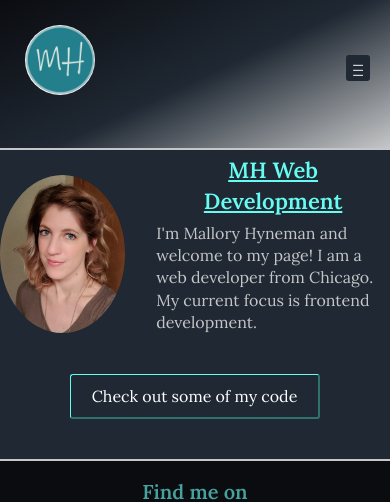
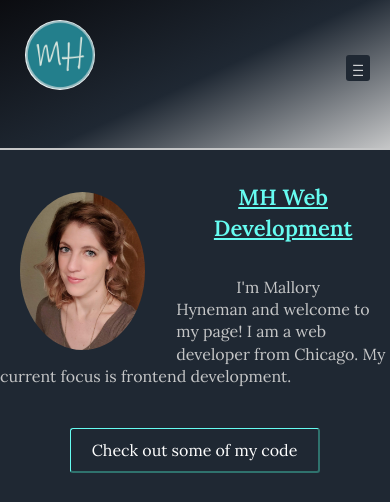
Before and after one commit to mhyneman8/Portfolio-website, a plain HTML site: page index.html in a window 390 px wide. Shown: the top 502 px of the page. Drawn offline with nearby package versions, Linux system fonts and the light colour scheme.

Commit message:
Moved profile picture and h1 margins

```diff
--- a/css/styles.css
+++ b/css/styles.css
@@ -66,7 +66,7 @@ h1 {
 	font-weight: 700;
 	text-decoration: underline;
 	text-align: center;
-	margin: 5px auto;
+	margin: 37px auto;
 }
 
 h2 {
@@ -181,7 +181,7 @@ button:hover, button:focus, .button:hover, .button:focus {
 	width: 70px;
 	height: 70px;
 	flex: 0;
-	margin: 5px;
+	margin: 0 5px;
 }
 
 .about-me {
@@ -195,7 +195,6 @@ button:hover, button:focus, .button:hover, .button:focus {
 	padding: 20px;
 	border: 3px solid var(--grey);
 }
-
 
 .about-me_paragraph::first-letter {
 	font-size: 40px;
@@ -214,7 +213,6 @@ button:hover, button:focus, .button:hover, .button:focus {
 	margin: 0 auto;
 	padding: 10px;
 	border: 3px solid var(--grey)
-
 }
 
 .contact-form {
@@ -232,10 +230,10 @@ button:hover, button:focus, .button:hover, .button:focus {
 	width: 125px;
 	/* auto keeps the ratio the same */
 	height: auto;
-	margin-top: 5%;
+	margin-top: 10px;
 	margin-right: 8%;
 	border-radius: 50%;
-
+	margin-left: 20px;
 }
 
 .profile {
@@ -246,8 +244,8 @@ button:hover, button:focus, .button:hover, .button:focus {
 
 .profile_paragraph {
 	display: inline;
-	margin: 60px auto;
-	text-indent: 40px;
+	padding: 60px;
+	text-indent: 35px;
 }
 
 .page-footer {
@@ -409,6 +407,7 @@ button:hover, button:focus, .button:hover, .button:focus {
 	}
 	h1 {
 		font-size: 22px;
+		margin: 32px auto;
 	}
 }
 
--- a/index.html
+++ b/index.html
@@ -19,7 +19,7 @@
 	<link href="https://fonts.googleapis.com/css2?family=Lora:ital,wght@0,400;0,600;1,400;1,600&display=swap" rel="stylesheet">
 
 <!-- link stylesheet (should be last) -->
-	<link rel="stylesheet" type="text/css" href="css/style.production.css">
+	<link rel="stylesheet" type="text/css" href="css/styles.css">
 
 </head>
 
@@ -65,7 +65,7 @@
 
 		<h1>MH Web Development</h1>
 
-		<p class="profile_paragraph">I'm Mallory Hyneman and welcome to my page! I am a <span>web</span> developer from Chicago. My current focus is frontend development.</p>
+		<p class="profile_paragraph">I'm Mallory Hyneman and welcome to my page! I am a web developer from Chicago. My current focus is frontend development.</p>
 
 <!-- button goes to projects page -->
 		<a href="projects.html" class="primary_button button">Check out some of my code</a>
```
